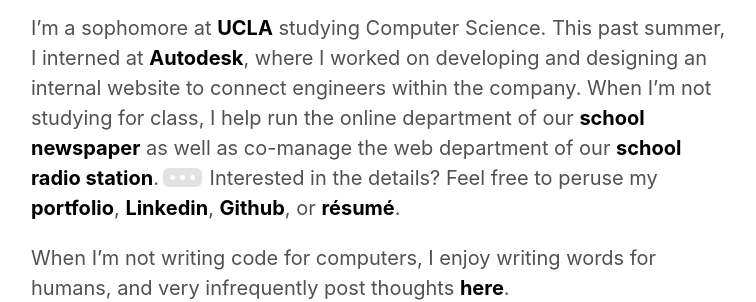
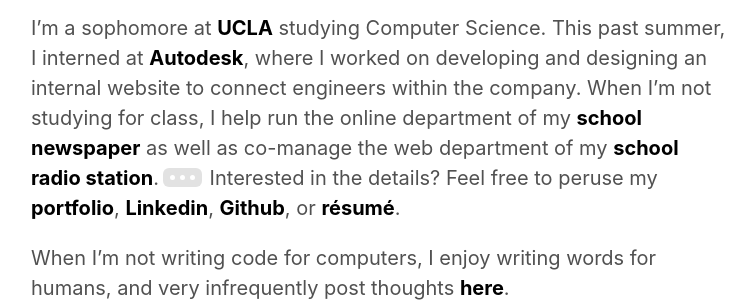
Before and after one commit to nathanmsmith/nathansmith.io, a Jekyll site: the page built from index.md, in a window 1280 px wide. Shown: the part 402-704 px from the top of the page, without its empty margins (259-1015 px from the left). Built offline with Jekyll 4.4.1, drawn with Linux system fonts in a browser that asks for light colours; nearby versions of some CDN libraries.

Commit message:
Small stuff

```diff
--- a/index.md
+++ b/index.md
@@ -2,15 +2,26 @@
 title: Nathan Smith in HTML
 layout: default
 ---
+
 <img class="nathan" src="images/nathan.jpg" alt="Nathan Smith as a JPEG" title="Despite the sash, I'm actually not graduating anytime soon.">
 
 Hi, I'm Nathan. 👋
 
-I'm a sophomore at [UCLA](http://www.ucla.edu) studying Computer Science. This past summer, I interned at [Autodesk](https://www.autodesk.com), where I worked on developing and designing an internal website to connect engineers within the company. When I'm not studying for class, I help run the online department of our [school newspaper](http://dailybruin.com) as well as co-manage the web department of our [school radio station](https://uclaradio.com).[^studentmedia] Interested in the details? Feel free to peruse my [portfolio](/portfolio), [Linkedin](https://www.linkedin.com/in/nathanmatthewsmith), [Github](https://github.com/nathunsmitty), or [résumé](/resume.pdf).
+I'm a sophomore at [UCLA](http://www.ucla.edu) studying Computer Science. This
+past summer, I interned at [Autodesk](https://www.autodesk.com), where I worked
+on developing and designing an internal website to connect engineers within the
+company. When I'm not studying for class, I help run the online department of my
+[school newspaper](http://dailybruin.com) as well as co-manage the web
+department of my [school radio station](https://uclaradio.com).[^studentmedia]
+Interested in the details? Feel free to peruse my [portfolio](/portfolio),
+[Linkedin](https://www.linkedin.com/in/nathanmatthewsmith),
+[Github](https://github.com/nathunsmitty), or [résumé](/resume.pdf).
 
-When I'm not writing code for computers, I enjoy writing words for humans, and very infrequently post thoughts [here](/posts).
+When I'm not writing code for computers, I enjoy writing words for humans, and
+very infrequently post thoughts [here](/posts).
 
-Please feel free to [say hi](mailto:{{ site.author.email }})[^keybase]; I love talking to new people!
+Please feel free to [say hi](mailto:{{ site.author.email }})[^keybase]; I love
+talking to new people!
 
 [^studentmedia]: I really like student media.
-[^keybase]: For additional security, my public key can be found on [keybase.io](https://keybase.io/nathunsmitty).
+[^keybase]: For additional security, my public key can be found on [Keybase](https://keybase.io/nathunsmitty).
```
